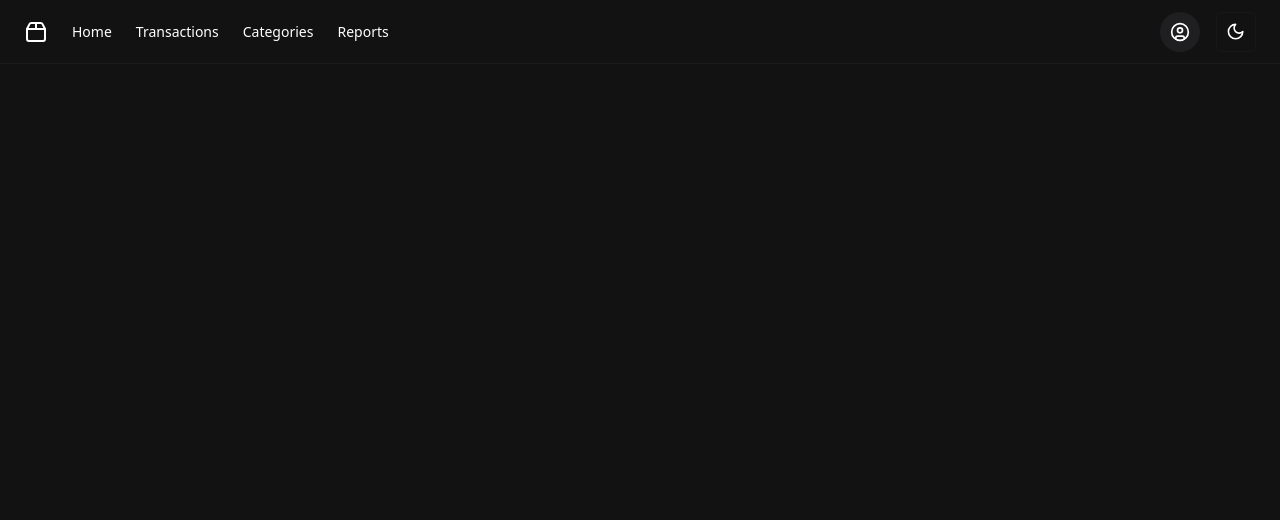
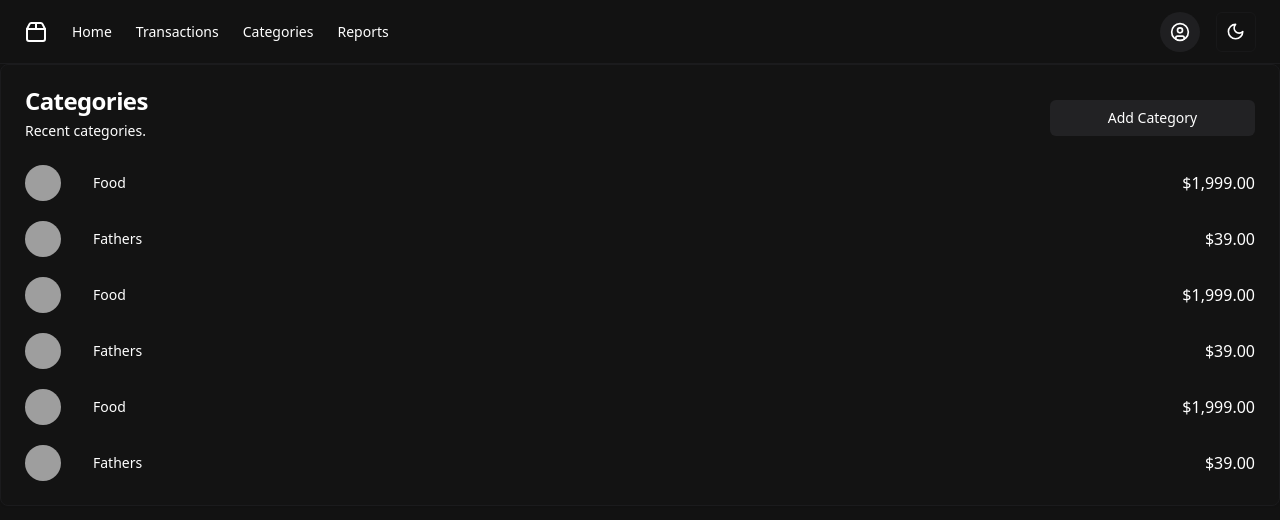
Before and after one commit to victjam/Financii-FE, a React (Vite) app: page /categories in a window 1280 px wide. Shown: the top 520 px of the page. Built offline with nearby package versions, Linux system fonts and the light colour scheme; grey boxes are pictures that could not be loaded; what @nextui-org/react would draw is missing.

Commit message:
Update import paths for components

```diff
--- a/src/App.tsx
+++ b/src/App.tsx
@@ -7,6 +7,7 @@ import { Signup } from "./pages/Signup";
 import { ThemeProvider } from "./providers/ThemeProvider";
 import { TransactionList } from "./components/transaction/TransactionList";
 import { Header } from "./components/ui/header";
+import { CategoryList } from "./components/category/CategoryList";
 
 const App = () => {
   return (
@@ -18,6 +19,7 @@ const App = () => {
             <Route path="/login" element={<Login />} />
             <Route path="/signup" element={<Signup />} />
             <Route path="/transaction-list" element={<TransactionList />} />
+            <Route path="/categories" element={<CategoryList />} />
             <Route
               path="/"
               element={
--- a/src/components/category/AddCategoryDialog.tsx
+++ b/src/components/category/AddCategoryDialog.tsx
@@ -5,8 +5,8 @@ import {
   DialogHeader,
   DialogTitle,
   DialogTrigger,
-} from "../ui/dialog";
-import { Button } from "../ui/button";
+} from "@/components/ui/dialog";
+import { Button } from "@/components/ui/button";
 import { CategoryForm } from "./CategoryForm";
 
 export const AddCategoryDialog = () => {
--- a/src/components/category/CategoryForm.tsx
+++ b/src/components/category/CategoryForm.tsx
@@ -7,8 +7,8 @@ import {
   CardDescription,
   CardHeader,
   CardTitle,
-} from "../ui/card";
-import { Label } from "../ui/label";
+} from "@/components/ui/card";
+import { Label } from "@/components/ui/label";
 import { DialogClose } from "@radix-ui/react-dialog";
 
 export const CategoryForm = () => {
--- /dev/null
+++ b/src/components/category/CategoryList.tsx
@@ -0,0 +1,88 @@
+import {
+  Card,
+  CardContent,
+  CardDescription,
+  CardHeader,
+  CardTitle,
+} from "@/components/ui/card";
+
+import { AddCategoryDialog } from "./AddCategoryDialog";
+import { Avatar, AvatarFallback, AvatarImage } from "@/components/ui/avatar";
+
+export const CategoryList = () => {
+  return (
+    <Card className="xl:col-span-2">
+      <CardHeader className="flex flex-row items-center justify-between">
+        <div className="grid gap-2">
+          <CardTitle>Categories</CardTitle>
+          <CardDescription>Recent categories.</CardDescription>
+        </div>
+        <div className="w-2/12">
+          <AddCategoryDialog />
+        </div>
+      </CardHeader>
+      <CardContent className="space-y-5">
+        <div className="flex items-center gap-8">
+          <Avatar className="hidden h-9 w-9 sm:flex">
+            <AvatarImage src="/avatars/01.png" alt="Avatar" />
+            <AvatarFallback>F</AvatarFallback>
+          </Avatar>
+          <div className="grid gap-1">
+            <p className="text-sm font-medium leading-none">Food</p>
+          </div>
+          <div className="ml-auto font-medium">$1,999.00</div>
+        </div>
+        <div className="flex items-center gap-8">
+          <Avatar className="hidden h-9 w-9 sm:flex">
+            <AvatarImage src="/avatars/02.png" alt="Avatar" />
+            <AvatarFallback>F</AvatarFallback>
+          </Avatar>
+          <div className="grid gap-1">
+            <p className="text-sm font-medium leading-none">Fathers</p>
+          </div>
+          <div className="ml-auto font-medium">$39.00</div>
+        </div>
+        <div className="flex items-center gap-8">
+          <Avatar className="hidden h-9 w-9 sm:flex">
+            <AvatarImage src="/avatars/01.png" alt="Avatar" />
+            <AvatarFallback>F</AvatarFallback>
+          </Avatar>
+          <div className="grid gap-1">
+            <p className="text-sm font-medium leading-none">Food</p>
+          </div>
+          <div className="ml-auto font-medium">$1,999.00</div>
+        </div>
+        <div className="flex items-center gap-8">
+          <Avatar className="hidden h-9 w-9 sm:flex">
+            <AvatarImage src="/avatars/02.png" alt="Avatar" />
+            <AvatarFallback>F</AvatarFallback>
+          </Avatar>
+          <div className="grid gap-1">
+            <p className="text-sm font-medium leading-none">Fathers</p>
+          </div>
+          <div className="ml-auto font-medium">$39.00</div>
+        </div>
+        <div className="flex items-center gap-8">
+          <Avatar className="hidden h-9 w-9 sm:flex">
+            <AvatarImage src="/avatars/01.png" alt="Avatar" />
+            <AvatarFallback>F</AvatarFallback>
+          </Avatar>
+          <div className="grid gap-1">
+            <p className="text-sm font-medium leading-none">Food</p>
+          </div>
+          <div className="ml-auto font-medium">$1,999.00</div>
+        </div>
+        <div className="flex items-center gap-8">
+          <Avatar className="hidden h-9 w-9 sm:flex">
+            <AvatarImage src="/avatars/02.png" alt="Avatar" />
+            <AvatarFallback>F</AvatarFallback>
+          </Avatar>
+          <div className="grid gap-1">
+            <p className="text-sm font-medium leading-none">Fathers</p>
+          </div>
+          <div className="ml-auto font-medium">$39.00</div>
+        </div>
+      </CardContent>
+    </Card>
+  );
+};
--- a/src/components/category/RecentCategories.tsx
+++ b/src/components/category/RecentCategories.tsx
@@ -1,5 +1,5 @@
-import { Card, CardContent, CardHeader, CardTitle } from "../ui/card";
-import { Avatar, AvatarFallback, AvatarImage } from "../ui/avatar";
+import { Card, CardContent, CardHeader, CardTitle } from "@/components/ui/card";
+import { Avatar, AvatarFallback, AvatarImage } from "@/components/ui/avatar";
 import { AddCategoryDialog } from "./AddCategoryDialog";
 
 export const RecentCategories = () => {
--- a/src/components/transaction/AddTransactionDialog.tsx
+++ b/src/components/transaction/AddTransactionDialog.tsx
@@ -5,8 +5,8 @@ import {
   DialogHeader,
   DialogTitle,
   DialogTrigger,
-} from "../ui/dialog";
-import { Button } from "../ui/button";
+} from "@/components/ui/dialog";
+import { Button } from "@/components/ui/button";
 import { Plus } from "lucide-react";
 import { TransactionForm } from "./TransactionForm";
 
--- a/src/components/transaction/TransactionList.tsx
+++ b/src/components/transaction/TransactionList.tsx
@@ -4,22 +4,10 @@ import {
   CardDescription,
   CardHeader,
   CardTitle,
-} from "../ui/card";
-import { Button } from "../ui/button";
+} from "@/components/ui/card";
 
-import { Plus } from "lucide-react";
 import { DataTable } from "./table/DataTable";
 import { columns } from "./table/Columns";
-import { useNavigate } from "react-router-dom";
-import {
-  Dialog,
-  DialogContent,
-  DialogDescription,
-  DialogHeader,
-  DialogTitle,
-  DialogTrigger,
-} from "../ui/dialog";
-import AddTransactionForm from "./TransactionForm";
 import { AddTransactionDialog } from "./AddTransactionDialog";
 
 const TRANSACTIONS_EXAMPLE = [
@@ -211,9 +199,7 @@ export const TransactionList = () => {
       <CardHeader className="flex flex-row items-center">
         <div className="grid gap-2">
           <CardTitle>Transactions</CardTitle>
-          <CardDescription>
-            Recent transactions from your store.
-          </CardDescription>
+          <CardDescription>Recent transactions.</CardDescription>
         </div>
         <AddTransactionDialog />
       </CardHeader>
--- a/src/pages/Home.tsx
+++ b/src/pages/Home.tsx
@@ -64,7 +64,7 @@ export const Home = () => {
               </p>
             </CardContent>
           </Card>
-          <Card>
+          {/* <Card>
             <CardHeader className="flex flex-row items-center justify-between space-y-0 pb-2">
               <CardTitle className="text-sm font-medium">Cash</CardTitle>
               <Users className="h-4 w-4 text-muted-foreground" />
@@ -99,7 +99,7 @@ export const Home = () => {
                 +201 since last hour
               </p>
             </CardContent>
-          </Card>
+          </Card> */}
         </div>
         <div className="w-2/12">
           <AddTransactionDialog />
```
Also changed, not shown: src/components/transaction/RecentTransactions.tsx (+4 -4 lines), src/components/transaction/TransactionForm.tsx (+4 -4 lines).
